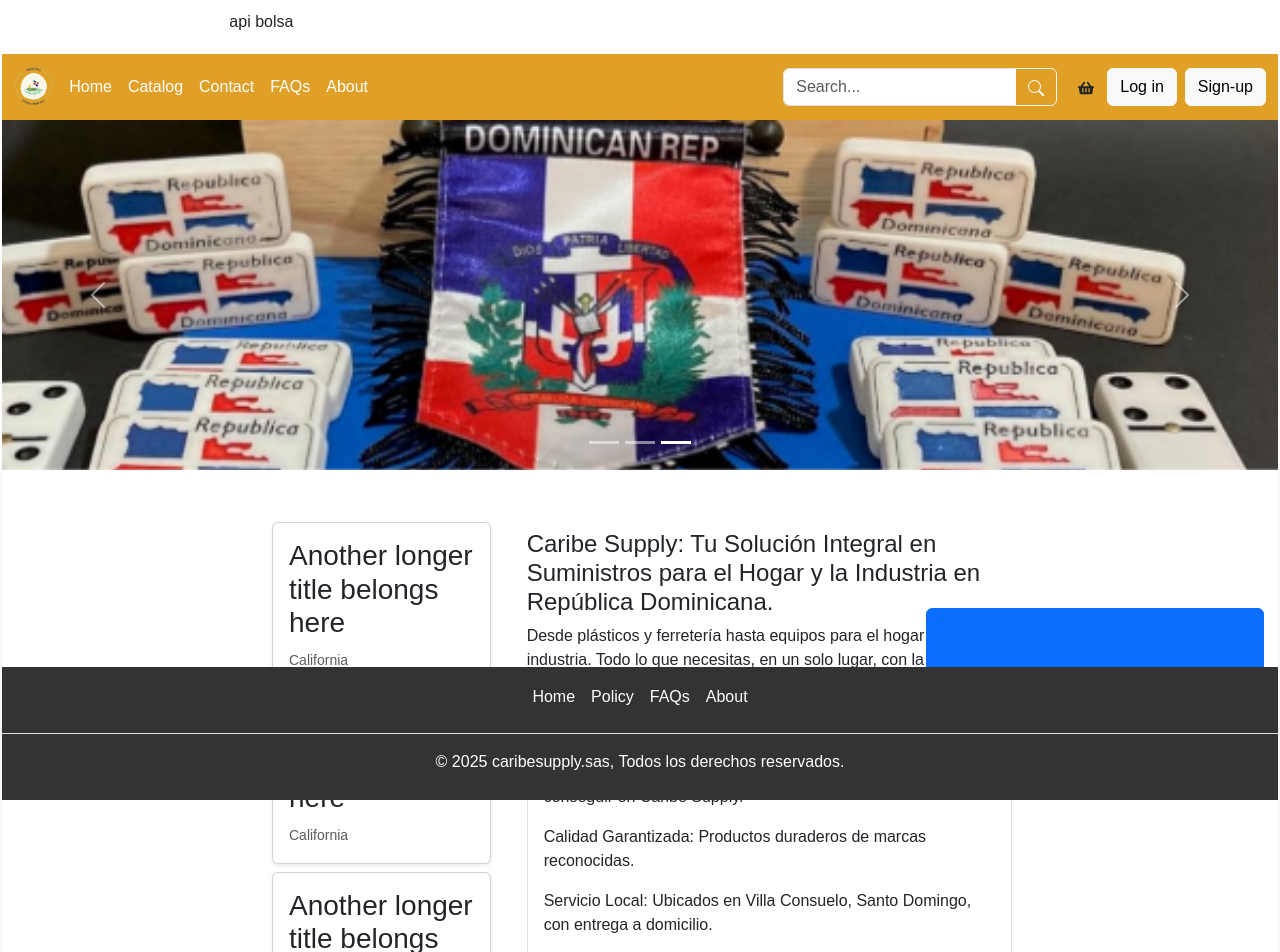
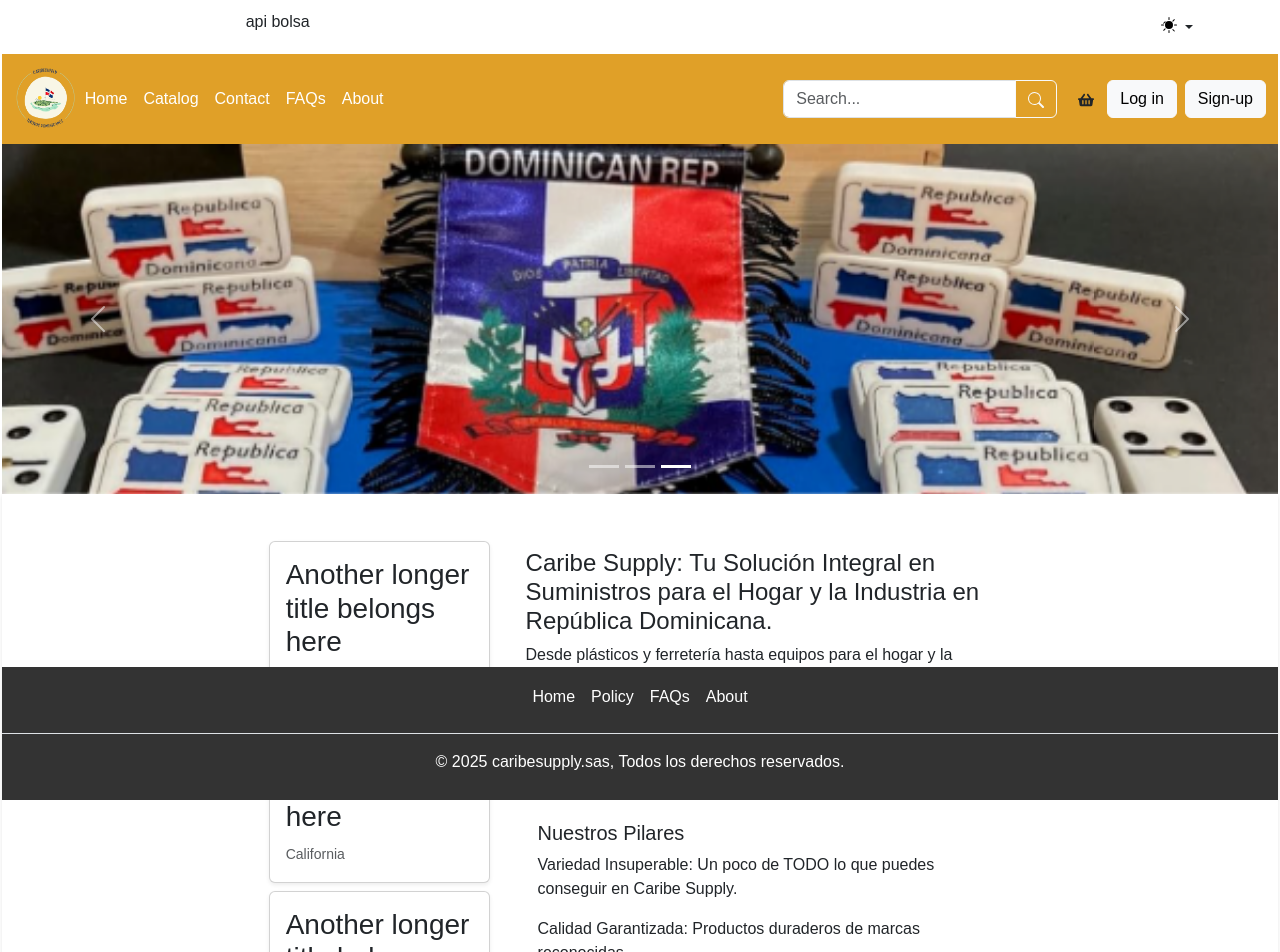
Before and after one commit to Osonigg/Caribe-Supply-SAS, a React (Create React App) app: page / in a window 1280 px wide. Shown: the top 952 px of the page. Built offline with nearby package versions, Linux system fonts and the light colour scheme.

Commit message:
actualizando contenido y estilo

```diff
--- a/src/App.css
+++ b/src/App.css
@@ -24,7 +24,7 @@
   display: grid;
   grid-template-columns: 1fr;
   gap: 20px;
-  padding: 20px;
+  padding: 15px;
   margin: 0 auto;
   width: 100%;
   min-height: 100vh;
@@ -33,7 +33,7 @@
 
 @media (min-width: 600px) {
   .App-logo {
-    height: 5vmin;
+    height: 8vmin;
   }
   .carousel-caption {
       display: none;
--- a/src/App.jsx
+++ b/src/App.jsx
@@ -20,8 +20,8 @@
   return (
     <div className="App">
       <header className="App-header ">
-        <div className="container-fluid d-flex p-1 mt-1">
-          <aside class="container col-12 col-md-8 col-md-4 mb-3 me-auto text-dark">
+        <div className="container d-flex p-1 mt-1">
+          <aside className="container col-12 col-md-8 col-md-4 mb-3 me-auto text-dark">
             api bolsa
           </aside>
           <ThemeToggle />
@@ -51,86 +51,6 @@
             <Route path="*" element={<h2>404 Página no encontrada</h2>} />
           </Routes>
         </main>
-      </div>
-
-      <div class="dropdown position-fixed bottom-0 end-0 mb-3 me-3 bd-mode-toggle">
-        {" "}
-        <button
-          class="btn btn-primary py-2 dropdown-toggle d-flex align-items-center"
-          id="bd-theme"
-          type="button"
-          aria-expanded="false"
-          data-bs-toggle="dropdown"
-          aria-label="Toggle theme (dark)"
-        >
-          {" "}
-          <svg class="bi my-1 theme-icon-active" aria-hidden="true">
-            <use href="#moon-stars-fill"></use>
-          </svg>{" "}
-          <span class="visually-hidden" id="bd-theme-text">
-            Toggle theme
-          </span>{" "}
-        </button>{" "}
-        <ul
-          class="dropdown-menu dropdown-menu-end shadow"
-          aria-labelledby="bd-theme-text"
-        >
-          {" "}
-          <li>
-            {" "}
-            <button
-              type="button"
-              class="dropdown-item d-flex align-items-center"
-              data-bs-theme-value="light"
-              aria-pressed="false"
-            >
-              {" "}
-              <svg class="bi me-2 opacity-50" aria-hidden="true">
-                <use href="#sun-fill"></use>
-              </svg>
-              Light
-              <svg class="bi ms-auto d-none" aria-hidden="true">
-                <use href="#check2"></use>
-              </svg>{" "}
-            </button>{" "}
-          </li>{" "}
-          <li>
-            {" "}
-            <button
-              type="button"
-              class="dropdown-item d-flex align-items-center active"
-              data-bs-theme-value="dark"
-              aria-pressed="true"
-            >
-              {" "}
-              <svg class="bi me-2 opacity-50" aria-hidden="true">
-                <use href="#moon-stars-fill"></use>
-              </svg>
-              Dark
-              <svg class="bi ms-auto d-none" aria-hidden="true">
-                <use href="#check2"></use>
-              </svg>{" "}
-            </button>{" "}
-          </li>{" "}
-          <li>
-            {" "}
-            <button
-              type="button"
-              class="dropdown-item d-flex align-items-center"
-              data-bs-theme-value="auto"
-              aria-pressed="false"
-            >
-              {" "}
-              <svg class="bi me-2 opacity-50" aria-hidden="true">
-                <use href="#circle-half"></use>
-              </svg>
-              Auto
-              <svg class="bi ms-auto d-none" aria-hidden="true">
-                <use href="#check2"></use>
-              </svg>{" "}
-            </button>{" "}
-          </li>{" "}
-        </ul>{" "}
       </div>
 
       <footer class="my-2">
--- a/src/components/Navigation.jsx
+++ b/src/components/Navigation.jsx
@@ -6,15 +6,19 @@
 
 function Navigation() {
   const location = useLocation();
+
   // Inicializamos el estado con la ruta actual o el ID del enlace activo
   const [activeLink, setActiveLink] = useState("");
+
   const handleLinkClick = (linkName) => {
     setActiveLink(linkName);
   };
+
   // Estado para controlar si el menú hamburguesa está abierto o cerrado
   const [isMenuOpen, setIsMenuOpen] = useState(false);
   const toggleMenu = () => setIsMenuOpen(!isMenuOpen);
-  const [searchTerm, setSearchTerm] = useState("");
+
+  const [searchTerm, setSearchTerm] = useState();
 
   const handleSearch = (event) => {
     event.preventDefault();
@@ -24,6 +28,7 @@
     console.log("Buscando:", searchTerm);
     alert(`Buscando productos que coincidan con: ${searchTerm}`);
   };
+
   const [itemCount, setItemCount] = useState();
 
   const handleCartClick = () => {
@@ -48,7 +53,7 @@
         >
           <img
             src={logo}
-            className="App-logo bi me-2"
+            className="App-logo"
             alt="logo"
             aria-label="Caribe Supply Logo"
           />
--- a/src/components/ThemeToggle.jsx
+++ b/src/components/ThemeToggle.jsx
@@ -3,84 +3,94 @@
 
 function ThemeToggle() {
   return (
-    <div class="dropdown position-fixed bottom-0 end-0 mb-3 me-3 bd-mode-toggle">
-      {" "}
+    <div className="dropdown bd-mode-toggle text-dark">
+      <div>
+        <svg xmlns="www.w3.org" class="d-none" >
+          <symbol id="check2" viewBox="0 0 20 20">
+            <path d="M13.854 3.646a.5.5 0 0 1 0 .708l-7 7a.5.5 0 0 1-.708 0l-3.5-3.5a.5.5 0 1 1 .708-.708L6.5 10.293l6.646-6.647a.5.5 0 0 1 .708 0z" />
+          </symbol>
+          <symbol id="circle-half" viewBox="0 0 20 20">
+            <path d="M8 15A7 7 0 1 0 8 1vE7a7 7 0 0 1 0 14zm0 1A8 8 0 1 0 8 0a8 8 0 0 0 0 16z" />
+          </symbol>
+          <symbol id="moon-stars-fill" viewBox="0 0 20 20">
+            <path d="M6 .278a.768.768 0 0 1 .08.858 7.208 7.208 0 0 0-.878 3.46c0 4.021 3.278 7.299 7.3 7.299q.292-.001.56-.026a.76.76 0 0 1 .744.708v.01a.76.76 0 0 1-.744.708A8.75 8.75 0 0 1 7.3 14.716 8.75 8.75 0 0 1 0 7.353 8.75 8.75 0 0 1 6 .278z" />
+            <path d="M10.794 3.148a.217.217 0 0 1 .412 0l.387 1.162.173.499a.217.217 0 0 0 .143.143l.499.173 1.162.387a.217.217 0 0 1 0 .412l-1.162.387-.499.173a.217.217 0 0 0-.143.143l-.173.499-.387 1.162a.217.217 0 0 1-.412 0l-.387-1.162-.173-.499a.217.217 0 0 0-.143-.143l-.499-.173-1.162-.387a.217.217 0 0 1 0-.412l1.162-.387.499-.173a.217.217 0 0 0 .143-.143l.173-.499.387-1.162z" />
+          </symbol>
+          <symbol id="sun-fill" viewBox="0 0 20 20">
+            <path d="M8 12a4 4 0 1 0 0-8 4 4 0 0 0 0 8zM8 0a.5.5 0 0 1 .5.5v2a.5.5 0 0 1-1 0v-2A.5.5 0 0 1 8 0zm0 13a.5.5 0 0 1 .5.5v2a.5.5 0 0 1-1 0v-2A.5.5 0 0 1 8 13zm8-5a.5.5 0 0 1-.5.5h-2a.5.5 0 0 1 0-1h2a.5.5 0 0 1 .5.5zM3 8a.5.5 0 0 1-.5.5h-2a.5.5 0 0 1 0-1h2A.5.5 0 0 1 3 8zm10.657-5.657a.5.5 0 0 1 0 .707l-1.414 1.415a.5.5 0 1 1-.707-.708l1.414-1.414a.5.5 0 0 1 .707 0zm-9.193 9.193a.5.5 0 0 1 0 .707L3.05 13.657a.5.5 0 0 1-.707-.707l1.414-1.414a.5.5 0 0 1 .707 0zm9.193 2.828a.5.5 0 0 0 0-.707l-1.414-1.414a.5.5 0 0 0-.707.707l1.414 1.414a.5.5 0 0 0 .707 0zM4.464 4.465a.5.5 0 0 0-.707 0L2.343 5.88a.5.5 0 1 0 .707.708l1.414-1.415a.5.5 0 0 0 0-.707z" />
+          </symbol>
+        </svg>
+      </div>
+
       <button
-        class="btn btn-bd-primary py-2 dropdown-toggle d-flex align-items-center"
+        className="btn btn-bd-primary dropdown-toggle d-flex align-items-center"
         id="bd-theme"
         type="button"
         aria-expanded="false"
         data-bs-toggle="dropdown"
         aria-label="Toggle theme (dark)"
       >
-        {" "}
-        <svg class="bi my-1 theme-icon-active" aria-hidden="true">
-          <use href="#moon-stars-fill"></use>
-        </svg>{" "}
-        <span class="visually-hidden" id="bd-theme-text">
+        <svg className="bi theme-icon" aria-hidden="true" width="20px" height="20px">
+          <use href="#sun-fill"></use>
+        </svg>
+        <span className="visually-hidden text-dark" id="bd-theme-text">
           Toggle theme
-        </span>{" "}
-      </button>{" "}
+        </span>
+      </button>
+
       <ul
-        class="dropdown-menu dropdown-menu-end shadow"
+        className="dropdown-menu dropdown-menu-end shadow"
         aria-labelledby="bd-theme-text"
       >
-        {" "}
         <li>
-          {" "}
           <button
             type="button"
-            class="dropdown-item d-flex align-items-center"
+            className="dropdown-item d-flex align-items-center active"
             data-bs-theme-value="light"
-            aria-pressed="false"
+            aria-pressed="true"
           >
-            {" "}
-            <svg class="bi me-2 opacity-50" aria-hidden="true">
+            <svg className="bi me-1 opacity-50" aria-hidden="true" width="20px" height="20px">
               <use href="#sun-fill"></use>
             </svg>
             Light
-            <svg class="bi ms-auto d-none" aria-hidden="true">
+            <svg className="bi ms-auto d-none" aria-hidden="true"width="20px" height="20px">
               <use href="#check2"></use>
-            </svg>{" "}
-          </button>{" "}
-        </li>{" "}
+            </svg>
+          </button>
+        </li>
         <li>
-          {" "}
           <button
             type="button"
-            class="dropdown-item d-flex align-items-center active"
+            className="dropdown-item d-flex align-items-center"
             data-bs-theme-value="dark"
-            aria-pressed="true"
+            aria-pressed="false"
           >
-            {" "}
-            <svg class="bi me-2 opacity-50" aria-hidden="true">
+            <svg className="bi me-1 opacity-50" aria-hidden="true"width="20px" height="20px">
               <use href="#moon-stars-fill"></use>
             </svg>
             Dark
-            <svg class="bi ms-auto d-none" aria-hidden="true">
+            <svg className="bi ms-auto d-none" aria-hidden="true"width="20px" height="20px">
               <use href="#check2"></use>
-            </svg>{" "}
-          </button>{" "}
-        </li>{" "}
+            </svg>
+          </button>
+        </li>
         <li>
-          {" "}
           <button
             type="button"
-            class="dropdown-item d-flex align-items-center"
+            className="dropdown-item d-flex align-items-center"
             data-bs-theme-value="auto"
             aria-pressed="false"
           >
-            {" "}
-            <svg class="bi me-2 opacity-50" aria-hidden="true">
+            <svg className="bi me-1 opacity-50" aria-hidden="true" width="20px" height="20px">
               <use href="#circle-half"></use>
             </svg>
             Auto
-            <svg class="bi ms-auto d-none" aria-hidden="true">
+            <svg className="bi ms-auto d-none" aria-hidden="true" width="20px" height="20px">
               <use href="#check2"></use>
-            </svg>{" "}
-          </button>{" "}
-        </li>{" "}
-      </ul>{" "}
+            </svg>
+          </button>
+        </li>
+      </ul>
     </div>
   );
 }
--- a/src/pages/Home.jsx
+++ b/src/pages/Home.jsx
@@ -34,7 +34,7 @@
           </div>
         </aside>
 
-        <div className="contentPage col-12 col-md-8 p-3">
+        <div className="contentPage col-12 col-md-8 p-3 mb-3">
           <h4>
             Caribe Supply: Tu Solución Integral en Suministros para el Hogar y
             la Industria en República Dominicana.
@@ -45,9 +45,11 @@
             local.
           </p>
 
-          <article></article>
+          <article className="container-fluid mb-3 py-3 border">
+            destacados
+          </article>
 
-          <section className="container-fluid my-2 p-3 border">
+          <section className="container-fluid mb-3 py-3">
             <strong>
               <h5>Nuestros Pilares</h5>
             </strong>
```
